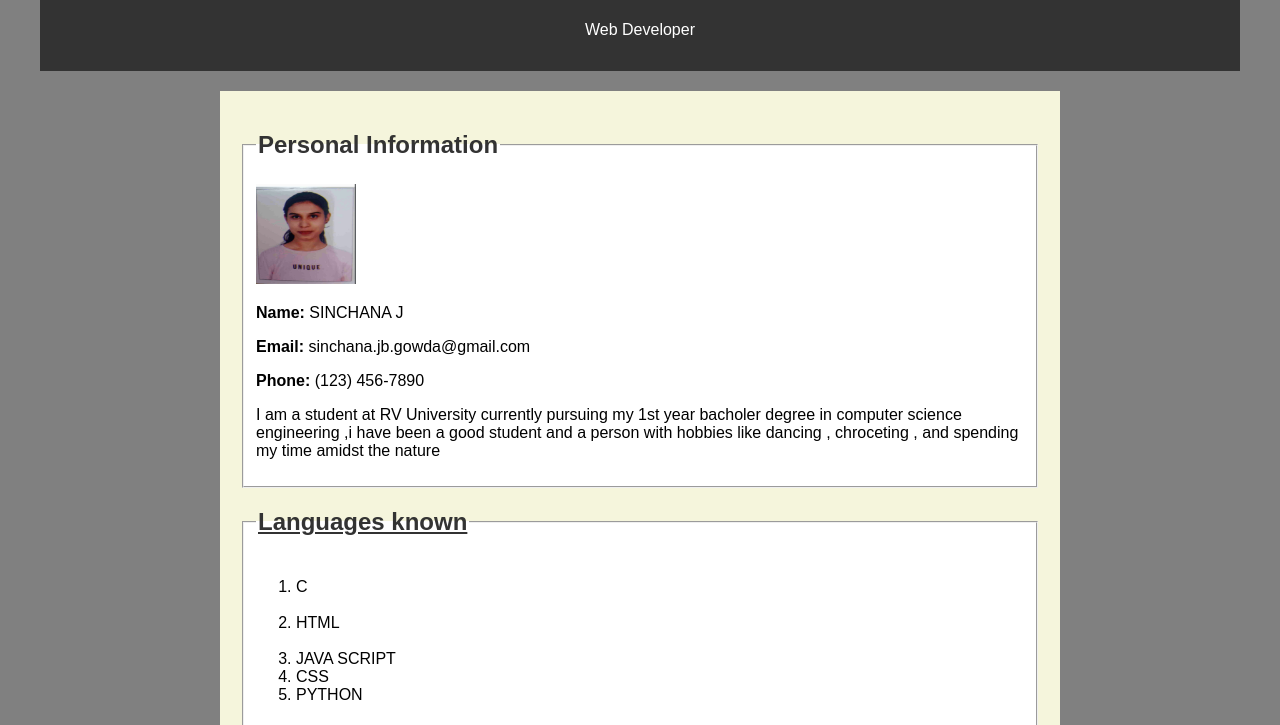
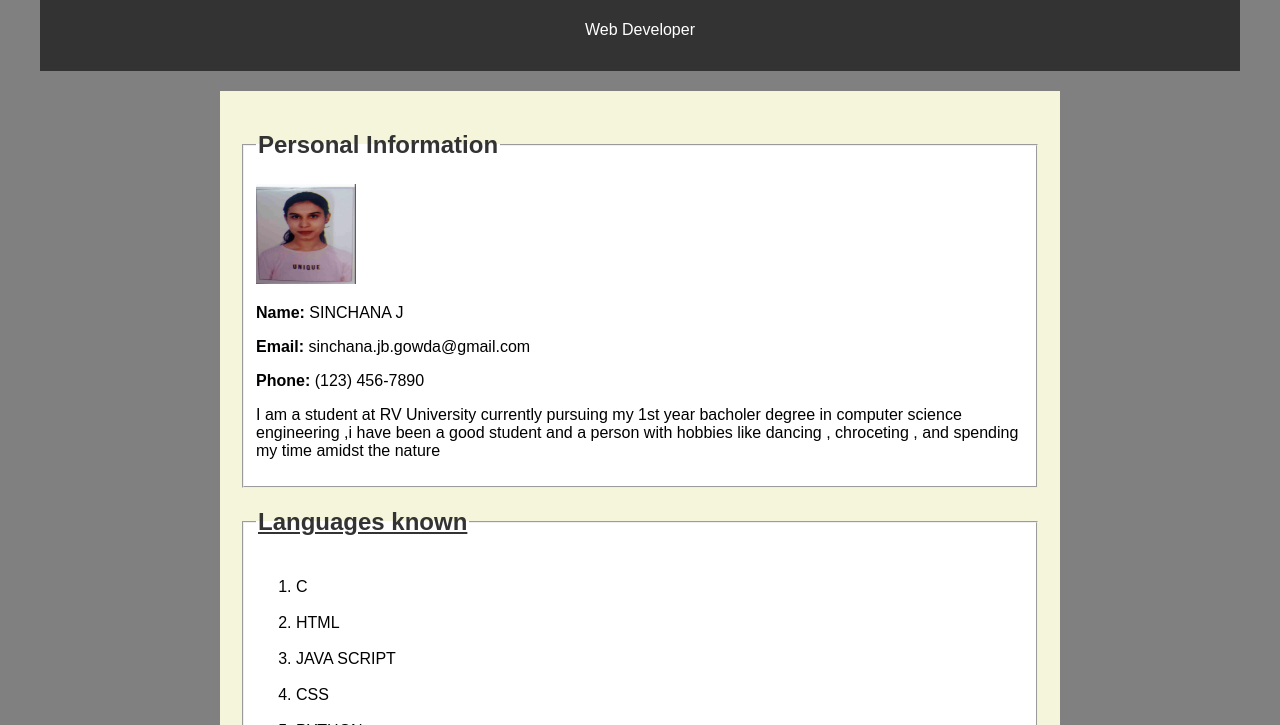
Before and after one commit to 12SINCHANA/portfolio, a plain HTML site: page personal info.html in a window 1280 px wide. Shown: the part 75-800 px from the top of the page. Drawn offline with Linux system fonts and the light colour scheme.

Commit message:
Update personal info.html

```diff
--- a/personal info.html
+++ b/personal info.html
@@ -74,8 +74,8 @@
         <ol>
         <li>C</li><br>
         <li>HTML</li><br>
-        <li>JAVA SCRIPT</li>
-        <li>CSS</li>
+        <li>JAVA SCRIPT</li><br>
+        <li>CSS</li><br>
         <li>PYTHON</li>
         </ol>
     </fieldset>
```
